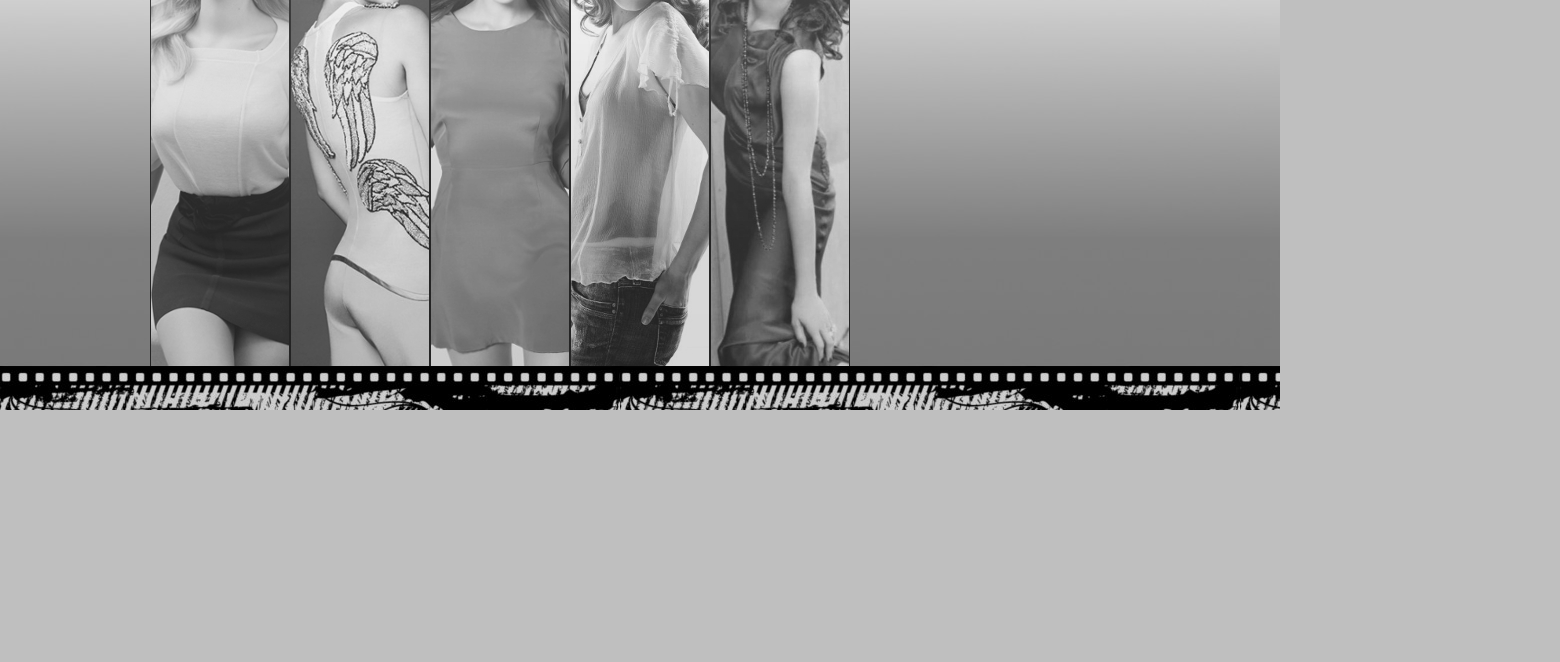
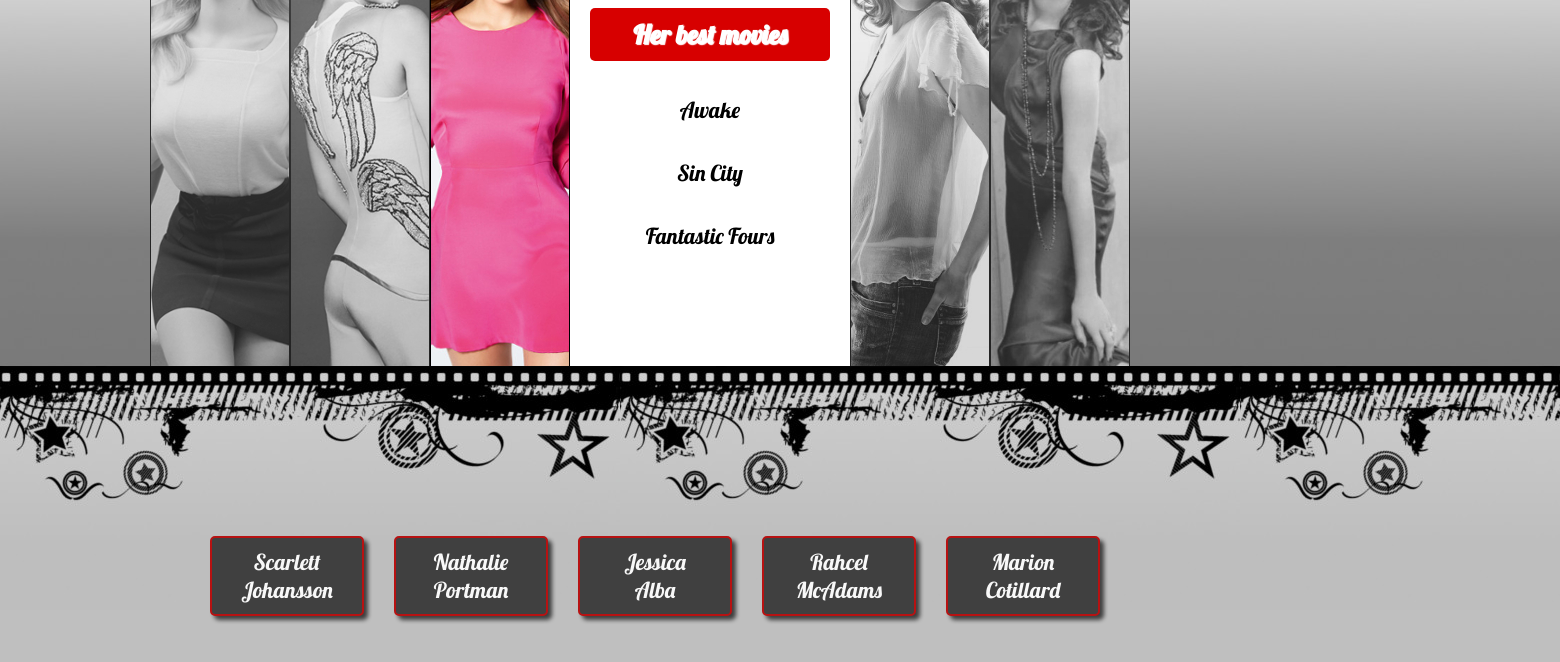
Before and after one commit to GabrielV7x/project_jquery, a plain HTML site: page index.html in a window 1280 px wide. Shown: the part 390-1052 px from the top of the page, 1560 px wide, since content can reach past the window. Before the commit the page ends 800 px from the top, so only its background shows below. Drawn offline with nearby package versions, Linux system fonts and the light colour scheme.

Commit message:
buttons created and styles added to them

```diff
--- a/index.html
+++ b/index.html
@@ -89,6 +89,16 @@
       </li>
     </ul>
   </section>
+  <section id="buttons-menu">
+    <ul>
+      <li class="button">Scarlett<br>Johansson</li>
+      <li class="button">Nathalie<br>Portman</li>
+      <li class="button">Jessica<br>Alba</li>
+      <li class="button">Rahcel<br>McAdams</li>
+      <li class="button">Marion<br>Cotillard</li>
+    </ul>
+  </section >
+
 
 </body>
 </html>
--- a/script.js
+++ b/script.js
@@ -2,9 +2,17 @@ $(document).ready(function(){
 
   let $mainMenuItems =  $("#main-menu ul").children('li'),
   totalMainMenuItems = $mainMenuItems.length,
-  openedIndex = -1,
+  openedIndex = 2,
 
   init = function(){
+    bindEvents();
+
+      if(validIndex(openedIndex)){
+        animateItem($mainMenuItems.eq(openedIndex), true, 700)
+      }
+  },
+
+  bindEvents = function(){
     $mainMenuItems.children(".images").click(function(){
       const newIndex = $(this).parent().index(),
       $item = $mainMenuItems.eq(newIndex);
@@ -22,6 +30,7 @@ $(document).ready(function(){
       }
     });
   },
+
   validIndex = function(indexToCheck){
     return (indexToCheck >= 0) && (indexToCheck < totalMainMenuItems)
   }
--- a/style.css
+++ b/style.css
@@ -113,3 +113,44 @@ header h1 {
   text-align: center;
   font-family: 'Lobster', sans-serif;
 }
+
+
+/* buttons menu */
+#buttons-menu {
+  float: left;
+  width: 100%;
+  padding: 170px 0 50px 0;
+}
+
+#buttons-menu ul {
+  float: left;
+  position: relative;
+  left: 50%;
+  text-align: center;
+}
+
+.button {
+  float: left;
+  width: 150px;
+  margin-left: 30px;
+  padding: 10px 0;
+  position: relative;
+  right:  50%;
+  text-shadow: #000;
+  font-family: 'Lobster', sans-serif;
+  text-align: center;
+  color: #fff;
+  border-radius: 5px;
+  box-shadow: 4px 4px 4px rgba(0,0,0,0.75);
+  background: #333;
+  border: 2px solid #b70000;
+  font-size: 22px;
+  cursor: pointer;
+  opacity: 0.9;
+}
+
+.button:hover {
+  background: #b70000;
+  border: 2px solid #333;
+  font-size: 24px;
+}
```
